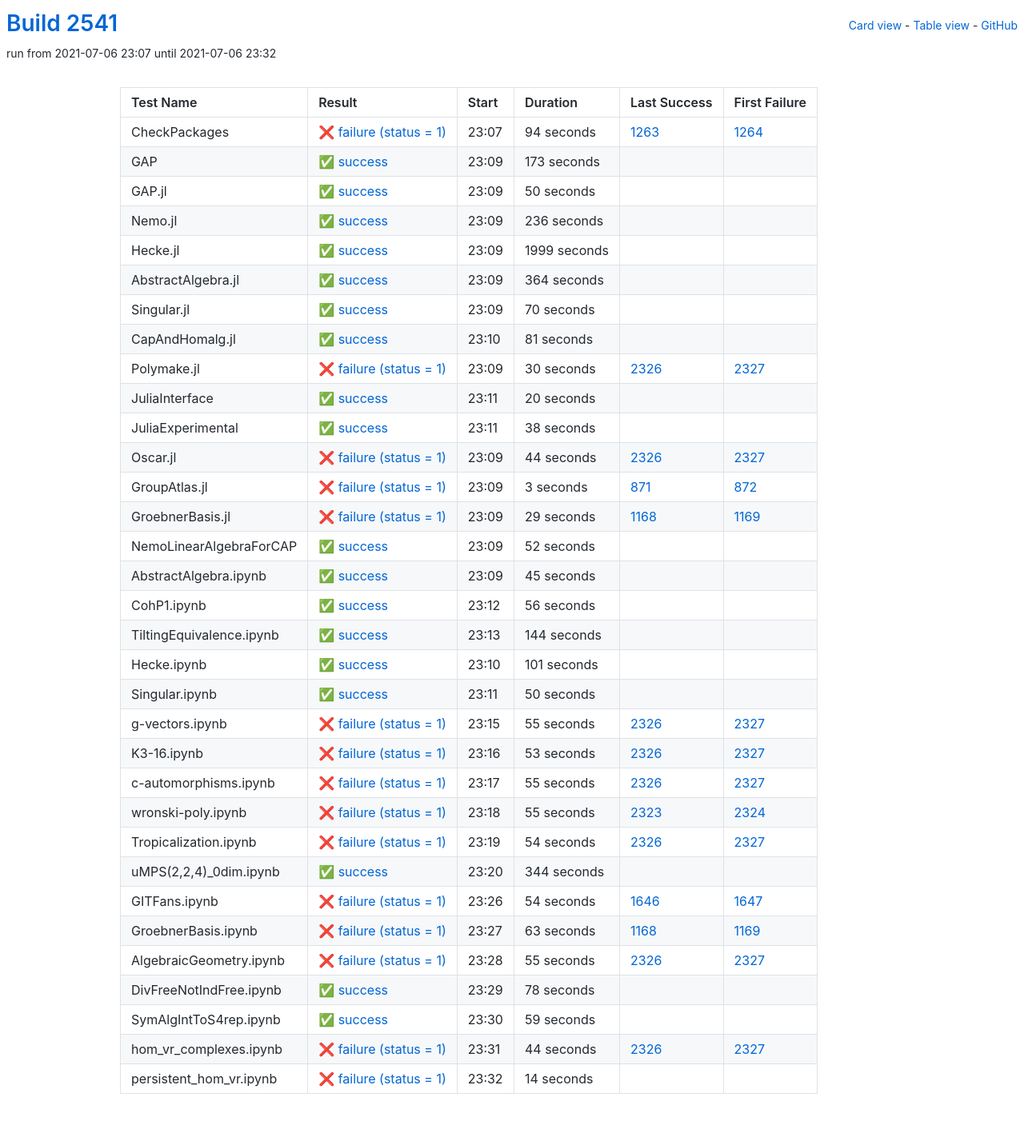
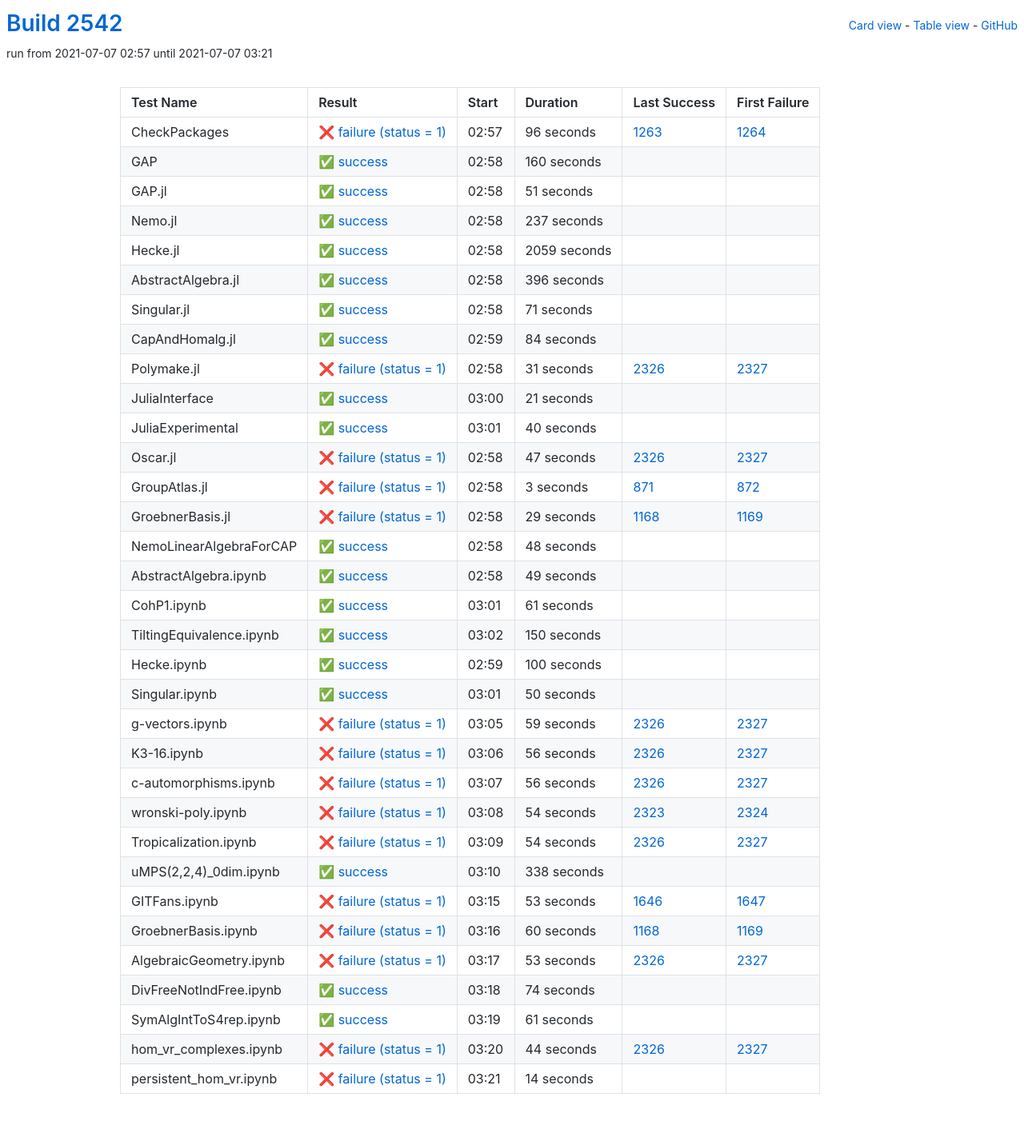
Before and after one commit to oscar-system/oscar-ci-status-stable, a Jekyll site: the page built from table.html, in a window 1280 px wide. Shown: the whole page at 80% size. Built offline with Jekyll 4.4.1, drawn with Linux system fonts in a browser that asks for light colours.

Commit message:
Build #2542

```diff
--- a/_data/ci.yml
+++ b/_data/ci.yml
@@ -1,6 +1,6 @@
 ---
-build: 2541
-build_url: https://oscarci.mathematik.uni-kl.de/job/oscar-stable/2541/
+build: 2542
+build_url: https://oscarci.mathematik.uni-kl.de/job/oscar-stable/2542/
 job: oscar-stable
 organization: oscar-system
 repo: oscar-ci-status-stable
@@ -8,152 +8,152 @@ repourl: https://github.com/oscar-system/oscar-ci-status-stable
 tests:
 - name: CheckPackages
   id: checkpackages
-  log: https://oscarci.mathematik.uni-kl.de/job/oscar-stable/2541/artifact/logs/build-2541/CheckPackages.log
-  start: 2021-07-06 23:07
+  log: https://oscarci.mathematik.uni-kl.de/job/oscar-stable/2542/artifact/logs/build-2542/CheckPackages.log
+  start: 2021-07-07 02:57
   success: false
   exitcode: 1
   status: failure
-  duration: 94
+  duration: 96
   last_success: 1263
   last_success_url: https://oscarci.mathematik.uni-kl.de/job/oscar-stable/1263/
   first_failure: 1264
   first_failure_url: https://oscarci.mathematik.uni-kl.de/job/oscar-stable/1264/
 - name: GAP
   id: gap
-  log: https://oscarci.mathematik.uni-kl.de/job/oscar-stable/2541/artifact/logs/build-2541/GAP.log
-  start: 2021-07-06 23:09
+  log: https://oscarci.mathematik.uni-kl.de/job/oscar-stable/2542/artifact/logs/build-2542/GAP.log
+  start: 2021-07-07 02:58
   success: true
   exitcode: 0
   status: success
-  duration: 173
+  duration: 160
   last_success: false
   last_success_url:
   first_failure: false
   first_failure_url:
 - name: GAP.jl
   id: gap-jl
-  log: https://oscarci.mathematik.uni-kl.de/job/oscar-stable/2541/artifact/logs/build-2541/GAP.jl.log
-  start: 2021-07-06 23:09
+  log: https://oscarci.mathematik.uni-kl.de/job/oscar-stable/2542/artifact/logs/build-2542/GAP.jl.log
+  start: 2021-07-07 02:58
   success: true
   exitcode: 0
   status: success
-  duration: 50
+  duration: 51
   last_success: false
   last_success_url:
   first_failure: false
   first_failure_url:
 - name: Nemo.jl
   id: nemo-jl
-  log: https://oscarci.mathematik.uni-kl.de/job/oscar-stable/2541/artifact/logs/build-2541/Nemo.jl.log
-  start: 2021-07-06 23:09
+  log: https://oscarci.mathematik.uni-kl.de/job/oscar-stable/2542/artifact/logs/build-2542/Nemo.jl.log
+  start: 2021-07-07 02:58
   success: true
   exitcode: 0
   status: success
-  duration: 236
+  duration: 237
   last_success: false
   last_success_url:
   first_failure: false
   first_failure_url:
 - name: Hecke.jl
   id: hecke-jl
-  log: https://oscarci.mathematik.uni-kl.de/job/oscar-stable/2541/artifact/logs/build-2541/Hecke.jl.log
-  start: 2021-07-06 23:09
+  log: https://oscarci.mathematik.uni-kl.de/job/oscar-stable/2542/artifact/logs/build-2542/Hecke.jl.log
+  start: 2021-07-07 02:58
   success: true
   exitcode: 0
   status: success
-  duration: 1999
+  duration: 2059
   last_success: false
   last_success_url:
   first_failure: false
   first_failure_url:
 - name: AbstractAlgebra.jl
   id: abstractalgebra-jl
-  log: https://oscarci.mathematik.uni-kl.de/job/oscar-stable/2541/artifact/logs/build-2541/AbstractAlgebra.jl.log
-  start: 2021-07-06 23:09
+  log: https://oscarci.mathematik.uni-kl.de/job/oscar-stable/2542/artifact/logs/build-2542/AbstractAlgebra.jl.log
+  start: 2021-07-07 02:58
   success: true
   exitcode: 0
   status: success
-  duration: 364
+  duration: 396
   last_success: false
   last_success_url:
   first_failure: false
   first_failure_url:
 - name: Singular.jl
   id: singular-jl
-  log: https://oscarci.mathematik.uni-kl.de/job/oscar-stable/2541/artifact/logs/build-2541/Singular.jl.log
-  start: 2021-07-06 23:09
+  log: https://oscarci.mathematik.uni-kl.de/job/oscar-stable/2542/artifact/logs/build-2542/Singular.jl.log
+  start: 2021-07-07 02:58
   success: true
   exitcode: 0
   status: success
-  duration: 70
+  duration: 71
   last_success: false
   last_success_url:
   first_failure: false
   first_failure_url:
 - name: CapAndHomalg.jl
   id: capandhomalg-jl
-  log: https://oscarci.mathematik.uni-kl.de/job/oscar-stable/2541/artifact/logs/build-2541/CapAndHomalg.jl.log
-  start: 2021-07-06 23:10
+  log: https://oscarci.mathematik.uni-kl.de/job/oscar-stable/2542/artifact/logs/build-2542/CapAndHomalg.jl.log
+  start: 2021-07-07 02:59
   success: true
   exitcode: 0
   status: success
-  duration: 81
+  duration: 84
   last_success: false
   last_success_url:
   first_failure: false
   first_failure_url:
 - name: Polymake.jl
   id: polymake-jl
-  log: https://oscarci.mathematik.uni-kl.de/job/oscar-stable/2541/artifact/logs/build-2541/Polymake.jl.log
-  start: 2021-07-06 23:09
+  log: https://oscarci.mathematik.uni-kl.de/job/oscar-stable/2542/artifact/logs/build-2542/Polymake.jl.log
+  start: 2021-07-07 02:58
   success: false
   exitcode: 1
   status: failure
-  duration: 30
+  duration: 31
   last_success: 2326
   last_success_url: https://oscarci.mathematik.uni-kl.de/job/oscar-stable/2326/
   first_failure: 2327
   first_failure_url: https://oscarci.mathematik.uni-kl.de/job/oscar-stable/2327/
 - name: JuliaInterface
   id: juliainterface
-  log: https://oscarci.mathematik.uni-kl.de/job/oscar-stable/2541/artifact/logs/build-2541/JuliaInterface.log
-  start: 2021-07-06 23:11
+  log: https://oscarci.mathematik.uni-kl.de/job/oscar-stable/2542/artifact/logs/build-2542/JuliaInterface.log
+  start: 2021-07-07 03:00
   success: true
   exitcode: 0
   status: success
-  duration: 20
+  duration: 21
   last_success: false
   last_success_url:
   first_failure: false
   first_failure_url:
 - name: JuliaExperimental
   id: juliaexperimental
-  log: https://oscarci.mathematik.uni-kl.de/job/oscar-stable/2541/artifact/logs/build-2541/JuliaExperimental.log
-  start: 2021-07-06 23:11
+  log: https://oscarci.mathematik.uni-kl.de/job/oscar-stable/2542/artifact/logs/build-2542/JuliaExperimental.log
+  start: 2021-07-07 03:01
   success: true
   exitcode: 0
   status: success
-  duration: 38
+  duration: 40
   last_success: false
   last_success_url:
   first_failure: false
   first_failure_url:
 - name: Oscar.jl
   id: oscar-jl
-  log: https://oscarci.mathematik.uni-kl.de/job/oscar-stable/2541/artifact/logs/build-2541/Oscar.jl.log
-  start: 2021-07-06 23:09
+  log: https://oscarci.mathematik.uni-kl.de/job/oscar-stable/2542/artifact/logs/build-2542/Oscar.jl.log
+  start: 2021-07-07 02:58
   success: false
   exitcode: 1
   status: failure
-  duration: 44
+  duration: 47
   last_success: 2326
   last_success_url: https://oscarci.mathematik.uni-kl.de/job/oscar-stable/2326/
   first_failure: 2327
   first_failure_url: https://oscarci.mathematik.uni-kl.de/job/oscar-stable/2327/
 - name: GroupAtlas.jl
   id: groupatlas-jl
-  log: https://oscarci.mathematik.uni-kl.de/job/oscar-stable/2541/artifact/logs/build-2541/GroupAtlas.jl.log
-  start: 2021-07-06 23:09
+  log: https://oscarci.mathematik.uni-kl.de/job/oscar-stable/2542/artifact/logs/build-2542/GroupAtlas.jl.log
+  start: 2021-07-07 02:58
   success: false
   exitcode: 1
   status: failure
@@ -164,8 +164,8 @@ tests:
   first_failure_url: https://oscarci.mathematik.uni-kl.de/job/oscar-stable/872/
 - name: GroebnerBasis.jl
   id: groebnerbasis-jl
-  log: https://oscarci.mathematik.uni-kl.de/job/oscar-stable/2541/artifact/logs/build-2541/GroebnerBasis.jl.log
-  start: 2021-07-06 23:09
+  log: https://oscarci.mathematik.uni-kl.de/job/oscar-stable/2542/artifact/logs/build-2542/GroebnerBasis.jl.log
+  start: 2021-07-07 02:58
   success: false
   exitcode: 1
   status: failure
@@ -176,68 +176,68 @@ tests:
   first_failure_url: https://oscarci.mathematik.uni-kl.de/job/oscar-stable/1169/
 - name: NemoLinearAlgebraForCAP
   id: nemolinearalgebraforcap
-  log: https://oscarci.mathematik.uni-kl.de/job/oscar-stable/2541/artifact/logs/build-2541/NemoLinearAlgebraForCAP.log
-  start: 2021-07-06 23:09
+  log: https://oscarci.mathematik.uni-kl.de/job/oscar-stable/2542/artifact/logs/build-2542/NemoLinearAlgebraForCAP.log
+  start: 2021-07-07 02:58
   success: true
   exitcode: 0
   status: success
-  duration: 52
+  duration: 48
   last_success: false
   last_success_url:
   first_failure: false
   first_failure_url:
 - name: AbstractAlgebra.ipynb
   id: abstractalgebra-ipynb
-  log: https://oscarci.mathematik.uni-kl.de/job/oscar-stable/2541/artifact/logs/build-2541/AbstractAlgebra.ipynb.log
-  start: 2021-07-06 23:09
+  log: https://oscarci.mathematik.uni-kl.de/job/oscar-stable/2542/artifact/logs/build-2542/AbstractAlgebra.ipynb.log
+  start: 2021-07-07 02:58
   success: true
   exitcode: 0
   status: success
-  duration: 45
+  duration: 49
   last_success: false
   last_success_url:
   first_failure: false
   first_failure_url:
 - name: CohP1.ipynb
   id: cohp1-ipynb
-  log: https://oscarci.mathematik.uni-kl.de/job/oscar-stable/2541/artifact/logs/build-2541/CohP1.ipynb.log
-  start: 2021-07-06 23:12
+  log: https://oscarci.mathematik.uni-kl.de/job/oscar-stable/2542/artifact/logs/build-2542/CohP1.ipynb.log
+  start: 2021-07-07 03:01
   success: true
   exitcode: 0
   status: success
-  duration: 56
+  duration: 61
   last_success: false
   last_success_url:
   first_failure: false
   first_failure_url:
 - name: TiltingEquivalence.ipynb
   id: tiltingequivalence-ipynb
-  log: https://oscarci.mathematik.uni-kl.de/job/oscar-stable/2541/artifact/logs/build-2541/TiltingEquivalence.ipynb.log
-  start: 2021-07-06 23:13
+  log: https://oscarci.mathematik.uni-kl.de/job/oscar-stable/2542/artifact/logs/build-2542/TiltingEquivalence.ipynb.log
+  start: 2021-07-07 03:02
   success: true
   exitcode: 0
   status: success
-  duration: 144
+  duration: 150
   last_success: false
   last_success_url:
   first_failure: false
   first_failure_url:
 - name: Hecke.ipynb
   id: hecke-ipynb
-  log: https://oscarci.mathematik.uni-kl.de/job/oscar-stable/2541/artifact/logs/build-2541/Hecke.ipynb.log
-  start: 2021-07-06 23:10
+  log: https://oscarci.mathematik.uni-kl.de/job/oscar-stable/2542/artifact/logs/build-2542/Hecke.ipynb.log
+  start: 2021-07-07 02:59
   success: true
   exitcode: 0
   status: success
-  duration: 101
+  duration: 100
   last_success: false
   last_success_url:
   first_failure: false
   first_failure_url:
 - name: Singular.ipynb
   id: singular-ipynb
-  log: https://oscarci.mathematik.uni-kl.de/job/oscar-stable/2541/artifact/logs/build-2541/Singular.ipynb.log
-  start: 2021-07-06 23:11
+  log: https://oscarci.mathematik.uni-kl.de/job/oscar-stable/2542/artifact/logs/build-2542/Singular.ipynb.log
+  start: 2021-07-07 03:01
   success: true
   exitcode: 0
   status: success
@@ -248,56 +248,56 @@ tests:
   first_failure_url:
 - name: g-vectors.ipynb
   id: g-vectors-ipynb
-  log: https://oscarci.mathematik.uni-kl.de/job/oscar-stable/2541/artifact/logs/build-2541/g-vectors.ipynb.log
-  start: 2021-07-06 23:15
+  log: https://oscarci.mathematik.uni-kl.de/job/oscar-stable/2542/artifact/logs/build-2542/g-vectors.ipynb.log
+  start: 2021-07-07 03:05
   success: false
   exitcode: 1
   status: failure
-  duration: 55
+  duration: 59
   last_success: 2326
   last_success_url: https://oscarci.mathematik.uni-kl.de/job/oscar-stable/2326/
   first_failure: 2327
   first_failure_url: https://oscarci.mathematik.uni-kl.de/job/oscar-stable/2327/
 - name: K3-16.ipynb
   id: k3-16-ipynb
-  log: https://oscarci.mathematik.uni-kl.de/job/oscar-stable/2541/artifact/logs/build-2541/K3-16.ipynb.log
-  start: 2021-07-06 23:16
+  log: https://oscarci.mathematik.uni-kl.de/job/oscar-stable/2542/artifact/logs/build-2542/K3-16.ipynb.log
+  start: 2021-07-07 03:06
   success: false
   exitcode: 1
   status: failure
-  duration: 53
+  duration: 56
   last_success: 2326
   last_success_url: https://oscarci.mathematik.uni-kl.de/job/oscar-stable/2326/
   first_failure: 2327
   first_failure_url: https://oscarci.mathematik.uni-kl.de/job/oscar-stable/2327/
 - name: c-automorphisms.ipynb
   id: c-automorphisms-ipynb
-  log: https://oscarci.mathematik.uni-kl.de/job/oscar-stable/2541/artifact/logs/build-2541/c-automorphisms.ipynb.log
-  start: 2021-07-06 23:17
+  log: https://oscarci.mathematik.uni-kl.de/job/oscar-stable/2542/artifact/logs/build-2542/c-automorphisms.ipynb.log
+  start: 2021-07-07 03:07
   success: false
   exitcode: 1
   status: failure
-  duration: 55
+  duration: 56
   last_success: 2326
   last_success_url: https://oscarci.mathematik.uni-kl.de/job/oscar-stable/2326/
   first_failure: 2327
   first_failure_url: https://oscarci.mathematik.uni-kl.de/job/oscar-stable/2327/
 - name: wronski-poly.ipynb
   id: wronski-poly-ipynb
-  log: https://oscarci.mathematik.uni-kl.de/job/oscar-stable/2541/artifact/logs/build-2541/wronski-poly.ipynb.log
-  start: 2021-07-06 23:18
+  log: https://oscarci.mathematik.uni-kl.de/job/oscar-stable/2542/artifact/logs/build-2542/wronski-poly.ipynb.log
+  start: 2021-07-07 03:08
   success: false
   exitcode: 1
   status: failure
-  duration: 55
+  duration: 54
   last_success: 2323
   last_success_url: https://oscarci.mathematik.uni-kl.de/job/oscar-stable/2323/
   first_failure: 2324
   first_failure_url: https://oscarci.mathematik.uni-kl.de/job/oscar-stable/2324/
 - name: Tropicalization.ipynb
   id: tropicalization-ipynb
-  log: https://oscarci.mathematik.uni-kl.de/job/oscar-stable/2541/artifact/logs/build-2541/Tropicalization.ipynb.log
-  start: 2021-07-06 23:19
+  log: https://oscarci.mathematik.uni-kl.de/job/oscar-stable/2542/artifact/logs/build-2542/Tropicalization.ipynb.log
+  start: 2021-07-07 03:09
   success: false
   exitcode: 1
   status: failure
@@ -308,80 +308,80 @@ tests:
   first_failure_url: https://oscarci.mathematik.uni-kl.de/job/oscar-stable/2327/
 - name: uMPS(2,2,4)_0dim.ipynb
   id: umps-2-2-4-0dim-ipynb
-  log: https://oscarci.mathematik.uni-kl.de/job/oscar-stable/2541/artifact/logs/build-2541/uMPS-2-2-4-_0dim.ipynb.log
-  start: 2021-07-06 23:20
+  log: https://oscarci.mathematik.uni-kl.de/job/oscar-stable/2542/artifact/logs/build-2542/uMPS-2-2-4-_0dim.ipynb.log
+  start: 2021-07-07 03:10
   success: true
   exitcode: 0
   status: success
-  duration: 344
+  duration: 338
   last_success: false
   last_success_url:
   first_failure: false
   first_failure_url:
 - name: GITFans.ipynb
   id: gitfans-ipynb
-  log: https://oscarci.mathematik.uni-kl.de/job/oscar-stable/2541/artifact/logs/build-2541/GITFans.ipynb.log
-  start: 2021-07-06 23:26
+  log: https://oscarci.mathematik.uni-kl.de/job/oscar-stable/2542/artifact/logs/build-2542/GITFans.ipynb.log
+  start: 2021-07-07 03:15
   success: false
   exitcode: 1
   status: failure
-  duration: 54
+  duration: 53
   last_success: 1646
   last_success_url: https://oscarci.mathematik.uni-kl.de/job/oscar-stable/1646/
   first_failure: 1647
   first_failure_url: https://oscarci.mathematik.uni-kl.de/job/oscar-stable/1647/
 - name: GroebnerBasis.ipynb
   id: groebnerbasis-ipynb
-  log: https://oscarci.mathematik.uni-kl.de/job/oscar-stable/2541/artifact/logs/build-2541/GroebnerBasis.ipynb.log
-  start: 2021-07-06 23:27
+  log: https://oscarci.mathematik.uni-kl.de/job/oscar-stable/2542/artifact/logs/build-2542/GroebnerBasis.ipynb.log
+  start: 2021-07-07 03:16
   success: false
   exitcode: 1
   status: failure
-  duration: 63
+  duration: 60
   last_success: 1168
   last_success_url: https://oscarci.mathematik.uni-kl.de/job/oscar-stable/1168/
   first_failure: 1169
   first_failure_url: https://oscarci.mathematik.uni-kl.de/job/oscar-stable/1169/
 - name: AlgebraicGeometry.ipynb
   id: algebraicgeometry-ipynb
-  log: https://oscarci.mathematik.uni-kl.de/job/oscar-stable/2541/artifact/logs/build-2541/AlgebraicGeometry.ipynb.log
-  start: 2021-07-06 23:28
+  log: https://oscarci.mathematik.uni-kl.de/job/oscar-stable/2542/artifact/logs/build-2542/AlgebraicGeometry.ipynb.log
+  start: 2021-07-07 03:17
   success: false
   exitcode: 1
   status: failure
-  duration: 55
+  duration: 53
   last_success: 2326
   last_success_url: https://oscarci.mathematik.uni-kl.de/job/oscar-stable/2326/
   first_failure: 2327
   first_failure_url: https://oscarci.mathematik.uni-kl.de/job/oscar-stable/2327/
 - name: DivFreeNotIndFree.ipynb
   id: divfreenotindfree-ipynb
-  log: https://oscarci.mathematik.uni-kl.de/job/oscar-stable/2541/artifact/logs/build-2541/DivFreeNotIndFree.ipynb.log
-  start: 2021-07-06 23:29
+  log: https://oscarci.mathematik.uni-kl.de/job/oscar-stable/2542/artifact/logs/build-2542/DivFreeNotIndFree.ipynb.log
+  start: 2021-07-07 03:18
   success: true
   exitcode: 0
   status: success
-  duration: 78
+  duration: 74
   last_success: false
   last_success_url:
   first_failure: false
   first_failure_url:
 - name: SymAlgIntToS4rep.ipynb
   id: symalginttos4rep-ipynb
-  log: https://oscarci.mathematik.uni-kl.de/job/oscar-stable/2541/artifact/logs/build-2541/SymAlgIntToS4rep.ipynb.log
-  start: 2021-07-06 23:30
+  log: https://oscarci.mathematik.uni-kl.de/job/oscar-stable/2542/artifact/logs/build-2542/SymAlgIntToS4rep.ipynb.log
+  start: 2021-07-07 03:19
   success: true
   exitcode: 0
   status: success
-  duration: 59
+  duration: 61
   last_success: false
   last_success_url:
   first_failure: false
   first_failure_url:
 - name: hom_vr_complexes.ipynb
   id: hom-vr-complexes-ipynb
-  log: https://oscarci.mathematik.uni-kl.de/job/oscar-stable/2541/artifact/logs/build-2541/hom_vr_complexes.ipynb.log
-  start: 2021-07-06 23:31
+  log: https://oscarci.mathematik.uni-kl.de/job/oscar-stable/2542/artifact/logs/build-2542/hom_vr_complexes.ipynb.log
+  start: 2021-07-07 03:20
   success: false
   exitcode: 1
   status: failure
@@ -392,8 +392,8 @@ tests:
   first_failure_url: https://oscarci.mathematik.uni-kl.de/job/oscar-stable/2327/
 - name: persistent_hom_vr.ipynb
   id: persistent-hom-vr-ipynb
-  log: https://oscarci.mathematik.uni-kl.de/job/oscar-stable/2541/artifact/logs/build-2541/persistent_hom_vr.ipynb.log
-  start: 2021-07-06 23:32
+  log: https://oscarci.mathematik.uni-kl.de/job/oscar-stable/2542/artifact/logs/build-2542/persistent_hom_vr.ipynb.log
+  start: 2021-07-07 03:21
   success: false
   exitcode: 1
   status: failure
```
Also changed, not shown: README.md.
